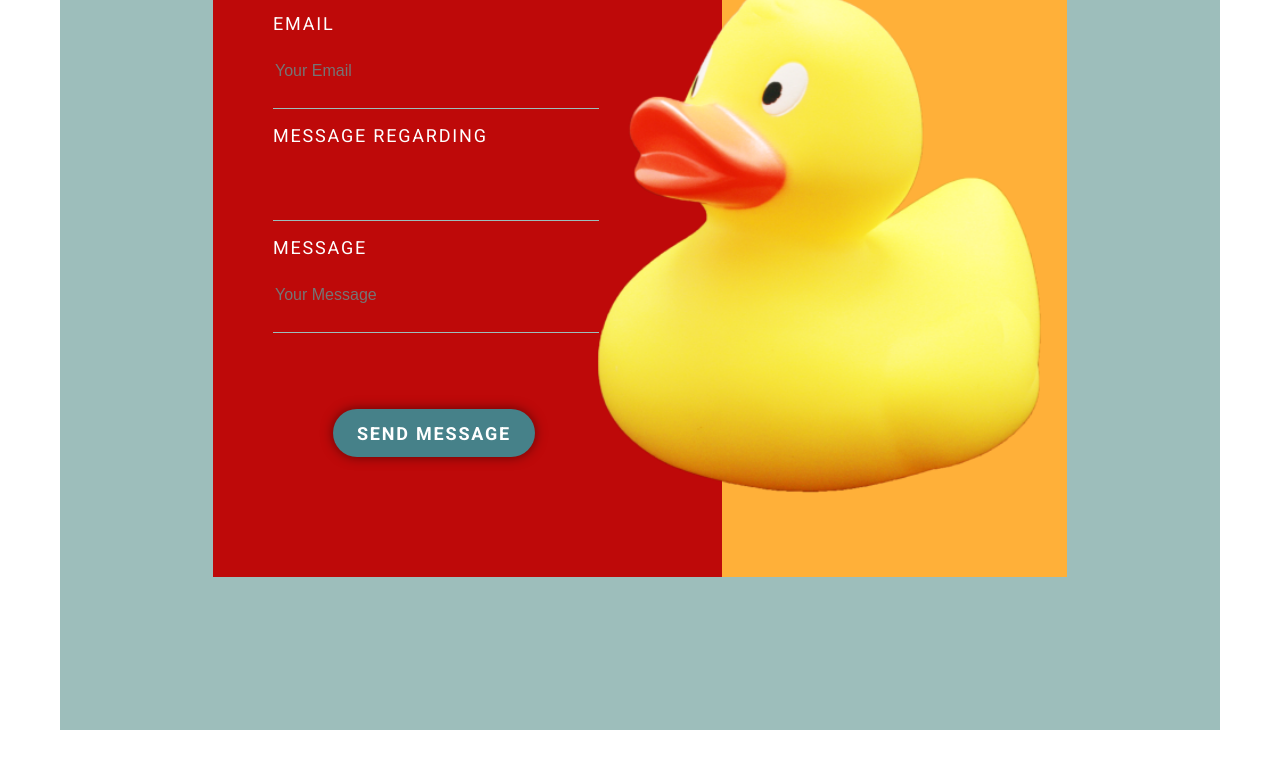
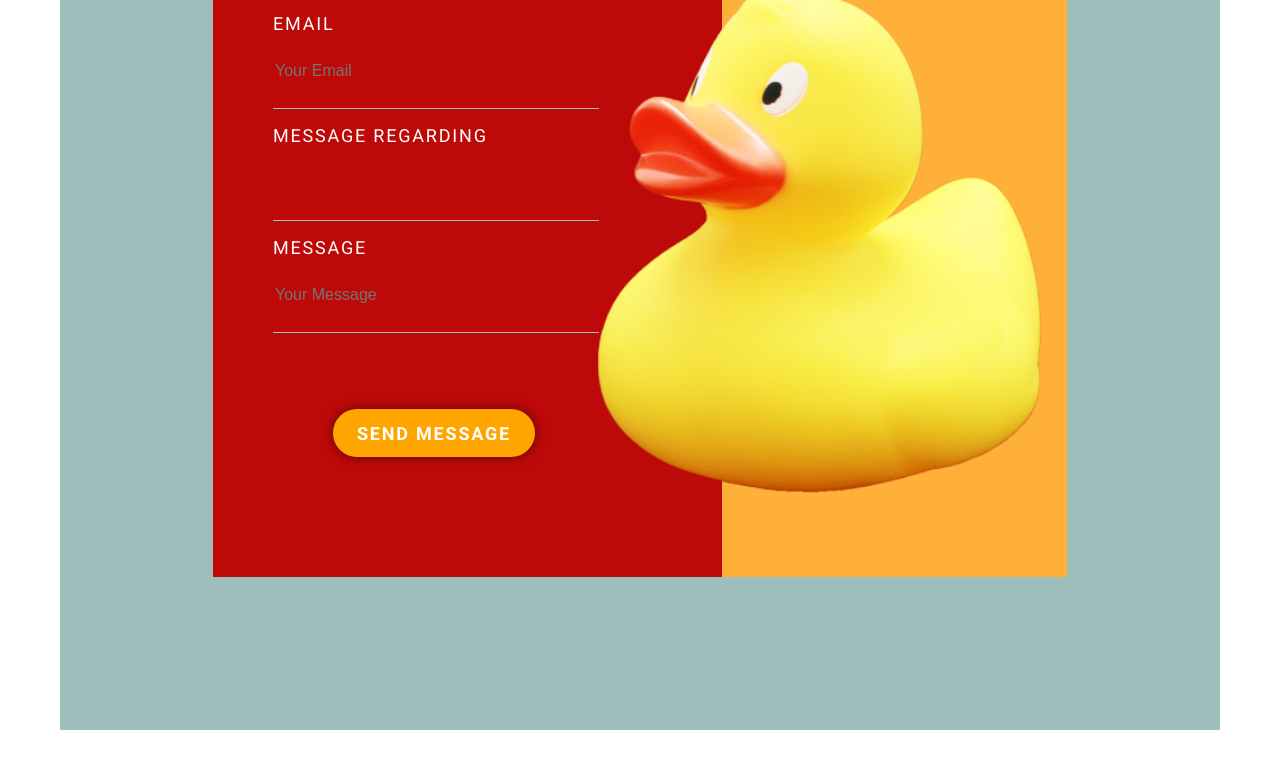
Before and after one commit to vasavipailla/forms_project, a plain HTML site: page index.html in a window 1280 px wide. In both pictures the pointer is over the button "SEND MESSAGE". Shown: the part 372-1140 px from the top of the page. Drawn offline with Linux system fonts and the light colour scheme.

Commit message:
button hover color change

```diff
--- a/styles/index.css
+++ b/styles/index.css
@@ -92,3 +92,7 @@ input {
     border: none;
 
 }
+
+.button:hover {
+    background-color:orange;
+}
```
